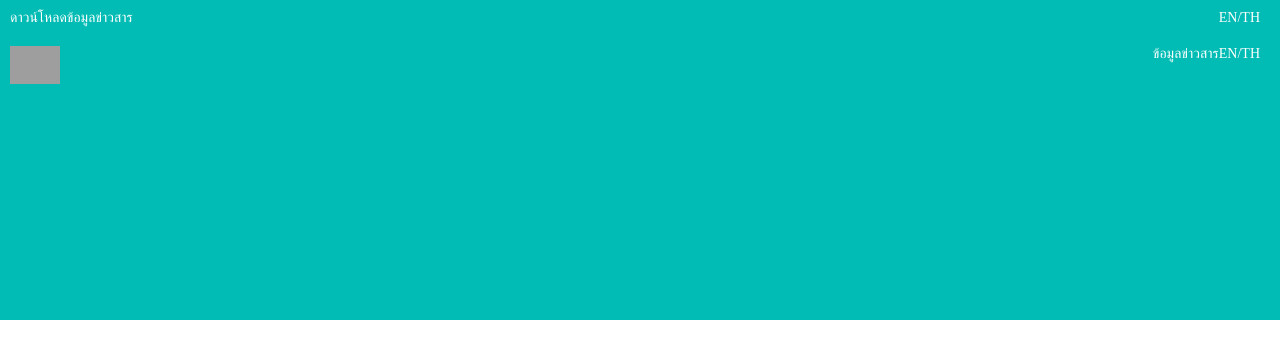
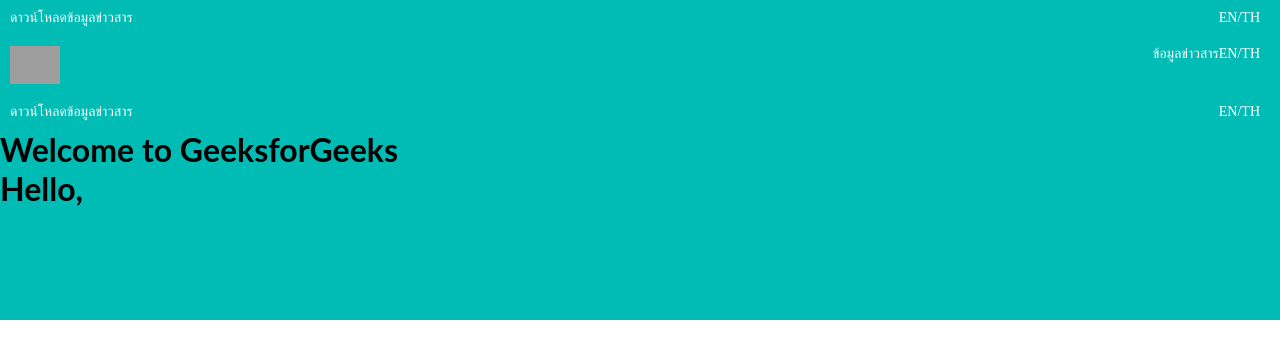
Before and after one commit to nutv99/react-ts-lotus_online, a React (Create React App) app: page / in a window 1280 px wide. Shown: the top 358 px of the page. Built offline with nearby package versions, Linux system fonts and the light colour scheme; grey boxes are pictures that could not be loaded.

Commit message:
1 file modified, 5 added

```diff
--- a/App.tsx
+++ b/App.tsx
@@ -1,19 +1,24 @@
 import * as React from 'react';
 import './style.css';
+import Demo from './Demo';
+import MyFlatList from './components/myflatList';
 
-function topBar() {
-
+function MytopBar() {
   return (
     <div className="topbar flex">
-    <div>ดาวน์โหลด</div>
-    <div>ข้อมูลข่าวสาร</div>
-    <div className="mlauto mr10">EN/TH</div>
-  </div>
-  )
+      <div>ดาวน์โหลด</div>
+      <div>ข้อมูลข่าวสาร</div>
+      <div className="mlauto mr10">EN/TH</div>
+    </div>
+  );
+}
 
+function Welcome(props) {
+  return <h1>Hello, {props.name}</h1>;
 }
 
 export default function App() {
+  let menu = ['aaa', 'bbb'];
   return (
     <div className="header99">
       <div className="topbar flex">
@@ -33,6 +38,10 @@
           <div className="mlauto ml10 mr10">EN/TH</div>
         </div>
       </div>
+      {/* <Welcome name="Edite" /> */}
+      <MytopBar />
+      <Demo />
+      <MyFlatList name="menu" />
     </div>
   );
 }
--- /dev/null
+++ b/Demo.tsx
@@ -0,0 +1,8 @@
+import * as React from 'react';
+
+const Demo=()=>
+{
+  return <h1>Welcome to GeeksforGeeks</h1>;
+}
+
+export default Demo;
--- /dev/null
+++ b/components/myflatList.tsx
@@ -0,0 +1,8 @@
+import * as React  from 'react'
+import '../style.css';
+
+function MyFlatList(props) {
+  return <h1>Hello, {props[0]}</h1>;
+}
+
+export default MyFlatList ;
```
Also changed, not shown: P1.tsx (added, +8 -0 lines), myflatlist.tsx (added, +8 -0 lines), pcomponent.tsx (added, +9 -0 lines).
